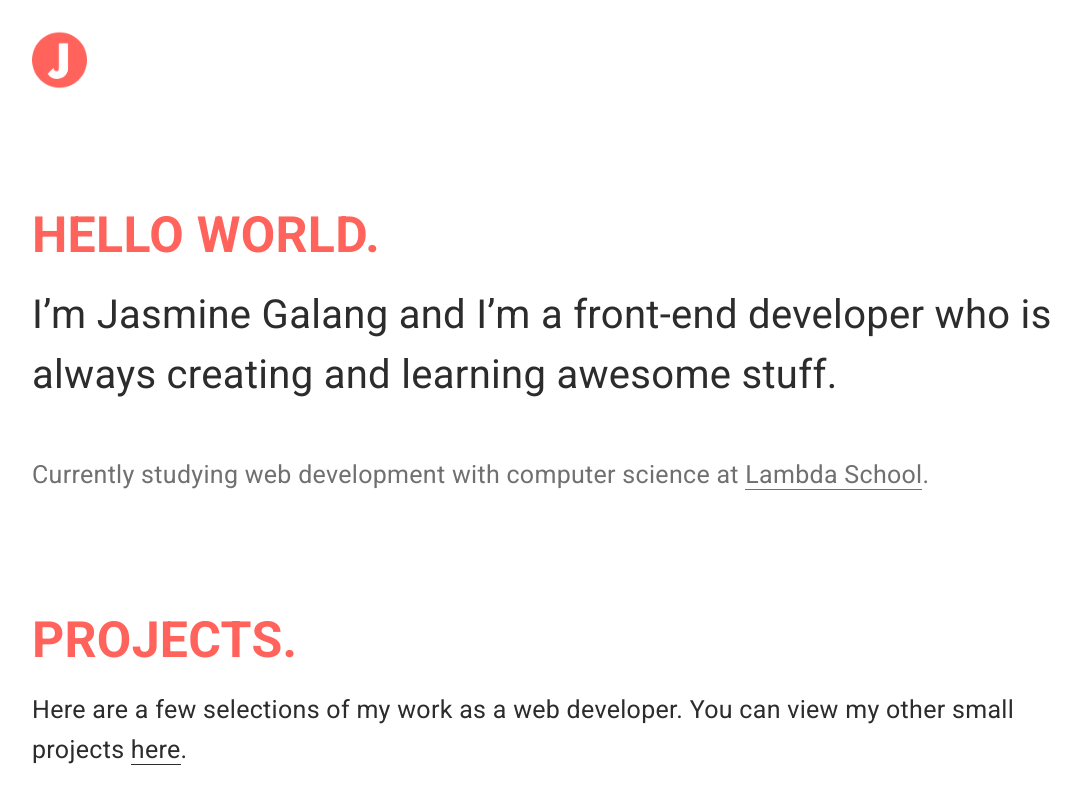
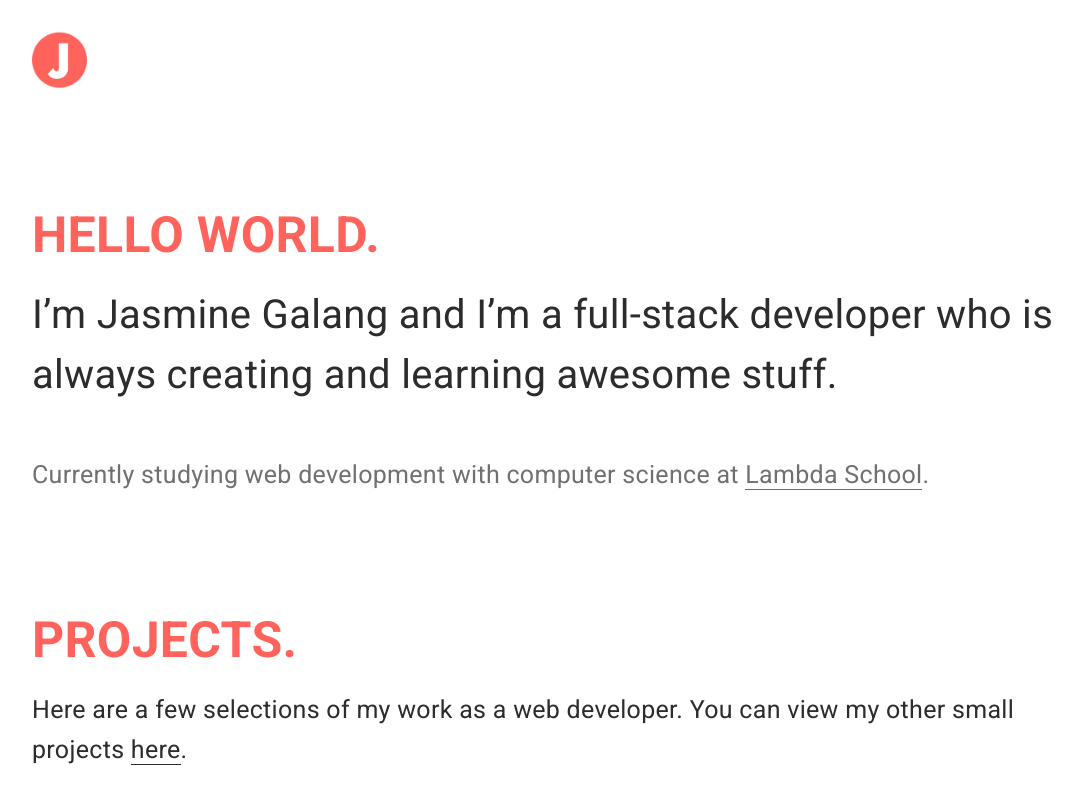
Before and after one commit to jsmndev/jsmn.dev, a React (Create React App) app: page / in a window 1280 px wide. Shown: the top 800 px of the page, without its empty margins (96-1178 px from the left). Built offline with nearby package versions, Linux system fonts and the light colour scheme.

Commit message:
Changed front-end to full-stack

```diff
--- a/src/MainPage/MainPage.js
+++ b/src/MainPage/MainPage.js
@@ -25,7 +25,7 @@ class MainPage extends Component {
         <Section>
           <h1>HELLO WORLD.</h1>
           <p className="main-headline">
-            I’m Jasmine Galang and I’m a front-end developer who is always
+            I’m Jasmine Galang and I’m a full-stack developer who is always
             creating and learning awesome stuff.
           </p>
 
```
